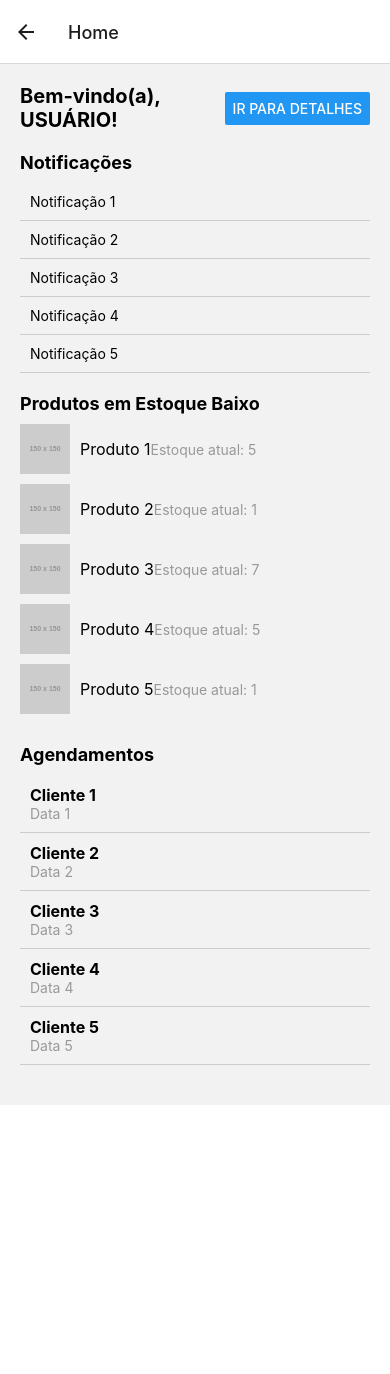
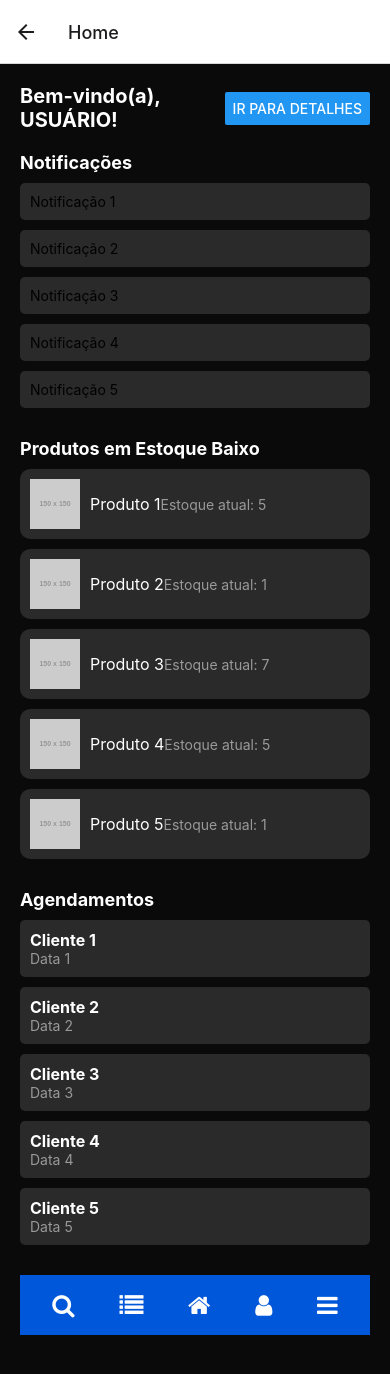
Before and after one commit to FBC-LTS/SISBDP, a React Native app: screen /Home in a window 390 px wide. Shown: the top 1374 px of the page. Before the commit the page ends 1105 px from the top, so only its background shows below. Built offline with nearby package versions, Linux system fonts and the light colour scheme.

Commit message:
barra de navegação
feat: adiciona tela Home com barra de navegação

```diff
--- /dev/null
+++ b/src/components/BottomNavBar.js
@@ -0,0 +1,38 @@
+import React from 'react';
+import { View, TouchableOpacity, StyleSheet } from 'react-native';
+import { FontAwesome } from '@expo/vector-icons'; // Importa os ícones do pacote "expo-vector-icons"
+
+const BottomNavBar = ({ navigation }) => {
+  return (
+    <View style={styles.navBar}>
+      <TouchableOpacity onPress={() => navigation.navigate('Search')}>
+        <FontAwesome name="search" size={24} color="white" />
+      </TouchableOpacity>
+      <TouchableOpacity onPress={() => navigation.navigate('Produtos')}>
+        <FontAwesome name="list" size={24} color="white" />
+      </TouchableOpacity>
+      <TouchableOpacity onPress={() => navigation.navigate('Home')}>
+        <FontAwesome name="home" size={24} color="white" />
+      </TouchableOpacity>
+      <TouchableOpacity onPress={() => navigation.navigate('Profile')}>
+        <FontAwesome name="user" size={24} color="white" />
+      </TouchableOpacity>
+      <TouchableOpacity onPress={() => navigation.navigate('More')}>
+        <FontAwesome name="bars" size={24} color="white" />
+      </TouchableOpacity>
+    </View>
+  );
+};
+
+const styles = StyleSheet.create({
+  navBar: {
+    flexDirection: 'row',
+    justifyContent: 'space-around',
+    alignItems: 'center',
+    backgroundColor: '#0057D9',
+    height: 60,
+    paddingHorizontal: 10,
+  },
+});
+
+export default BottomNavBar;
--- a/src/view/home.js
+++ b/src/view/home.js
@@ -1,5 +1,7 @@
 import React, { useState, useEffect } from 'react';
 import { View, Text, StyleSheet, Button, FlatList, Image } from 'react-native';
+import BottomNavBar from '../components/BottomNavBar';
+
 
 const Home = ({ navigation }) => {
   const [userName, setUserName] = useState('USUÁRIO'); // Armazena o nome do usuário
@@ -96,6 +98,8 @@ const Home = ({ navigation }) => {
         keyExtractor={(item) => item.id}
       />
 
+      <BottomNavBar navigation={navigation} />
+
     </View>
   );
 };
@@ -103,17 +107,26 @@ const Home = ({ navigation }) => {
 const styles = StyleSheet.create({
   container: {
     flex: 1,
+    backgroundColor: '#0a0a0a',
     padding: 20,
+    paddingBottom: 60,
   },
   header: {
     flexDirection: 'row',
-    justifyContent: 'space-between',
+    justifyContent: 'center',
     alignItems: 'center',
     marginBottom: 20,
   },
   title: {
     fontSize: 20,
     fontWeight: 'bold',
+    color: '#fff',
+  },
+  userName: {
+    color: '#00057D9',
+  },
+  notificationSection: {
+    marginBottom: 20,
   },
   section: {
     marginBottom: 20,
@@ -122,15 +135,20 @@ const styles = StyleSheet.create({
     fontSize: 18,
     fontWeight: 'bold',
     marginBottom: 10,
+    color: '#fff',
   },
   notificationItem: {
     padding: 10,
-    borderBottomWidth: 1,
-    borderBottomColor: '#ccc',
+    backgroundColor: '#2a2a2a',
+    borderRadius: 5,
+    marginBottom: 10,
   },
   lowStockProductItem: {
     flexDirection: 'row',
     alignItems: 'center',
+    backgroundColor: '#2a2a2a',
+    borderRadius: 10,
+    padding: 10,
     marginBottom: 10,
   },
   productImage: {
@@ -140,6 +158,7 @@ const styles = StyleSheet.create({
   },
   productName: {
     fontSize: 16,
+    color: '#fff',
   },
   productStock: {
     fontSize: 14,
@@ -147,18 +166,23 @@ const styles = StyleSheet.create({
   },
   appointmentItem: {
     padding: 10,
-    borderBottomWidth: 1,
-    borderBottomColor: '#ccc',
+    backgroundColor: '#2a2a2a',
+    borderRadius: 5,
+    marginBottom: 10,
   },
   appointmentCustomer: {
     fontSize: 16,
     fontWeight: 'bold',
+    color: '#fff',
   },
   appointmentDate: {
     fontSize: 14,
     color: '#999',
   },
   searchBar: {
+    backgroundColor: '#fff',
+    padding: 10,
+    borderRadius: 10,
     marginTop: 20,
   },
 });
```
